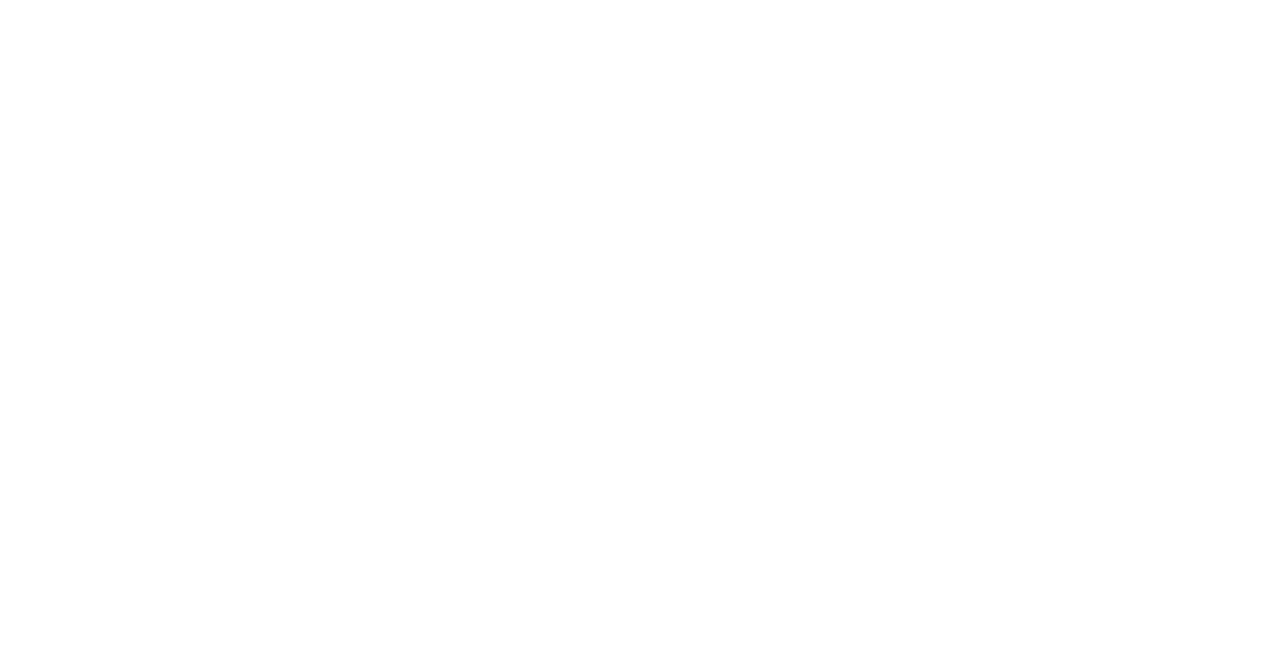
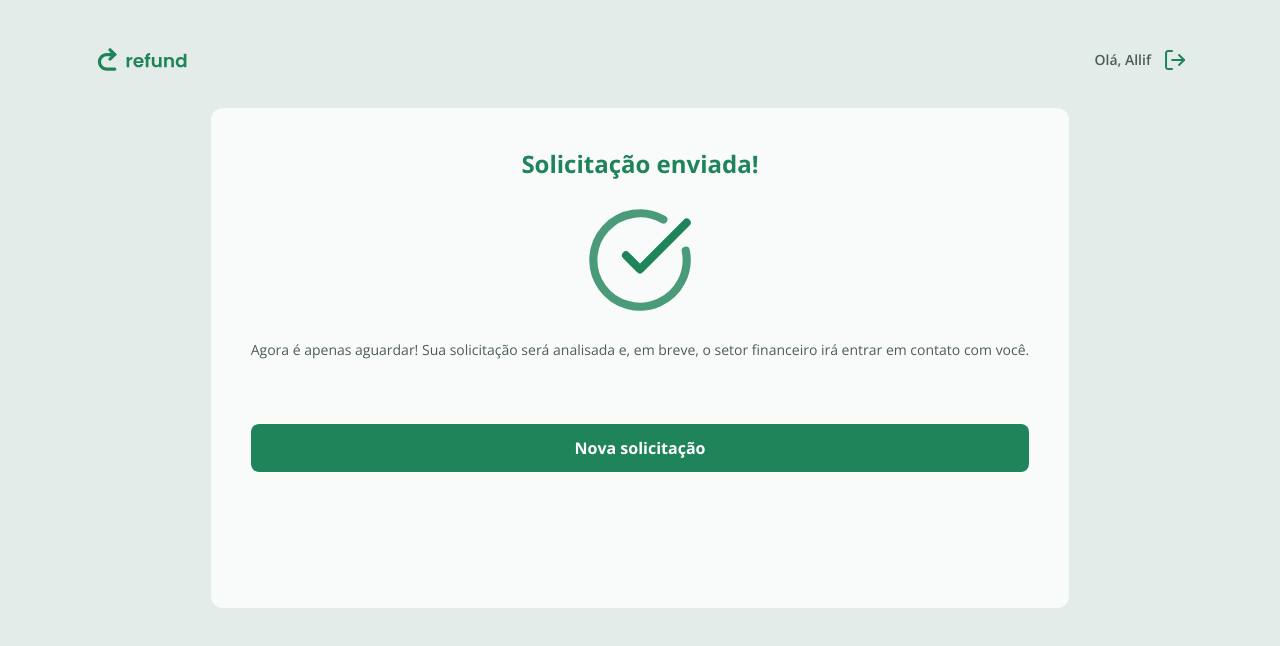
Before and after one commit to AllifBrun/refund-pratica, a React (Vite) app in the folder refund/: page /confirm in a window 1280 px wide. Before the commit this address had no page. Shown: the top 646 px of the page. Built offline with nearby package versions, Linux system fonts and the light colour scheme.

Commit message:
Cria a página Confirm

```diff
--- /dev/null
+++ b/refund/src/pages/Confirm.tsx
@@ -0,0 +1,30 @@
+import okSvg from "../assets/ok.svg"
+import { Button } from "../Components/Button"
+
+export function Confirm(){
+
+    return(
+        <main className="w-full h-full flex content-center justify-center ">
+
+        <div className="bg-gray-500 min-w-[512px] rounded-xl box-border flex flex-col items-center gap-6 p-10">
+
+        <h1 className="text-green-100 font-bold text-2xl text-center">Solicitação enviada!</h1>
+
+
+
+        <div className="">
+            <img src={okSvg} alt="Ícone de OK"  className="w-28"/>
+        </div>
+
+        <p className="text-center text-gray-200 text-sm">Agora é apenas aguardar! Sua solicitação será analisada e, em breve, o setor financeiro irá entrar em contato com você.</p>
+
+<a href="/" className="w-full mt-10">
+        <Button>Nova solicitação</Button>
+</a>
+
+
+        </div>
+
+        </main>
+    )
+}
--- a/refund/src/routes/EmployeeRoutes.tsx
+++ b/refund/src/routes/EmployeeRoutes.tsx
@@ -1,12 +1,14 @@
 import { Route, Routes } from "react-router-dom";
 import { Refund } from "../pages/Refund";
 import { AppLayout } from "../pages/AppLayout";
+import { Confirm } from "../pages/Confirm";
 export function EmployeeRoutes() {
 
     return (
         <Routes>
             <Route path="/" element={<AppLayout/>}>
               <Route path="/" element={<Refund />} />
+              <Route path="/confirm" element={<Confirm />} />
             </Route>
         </Routes>
     )
```
